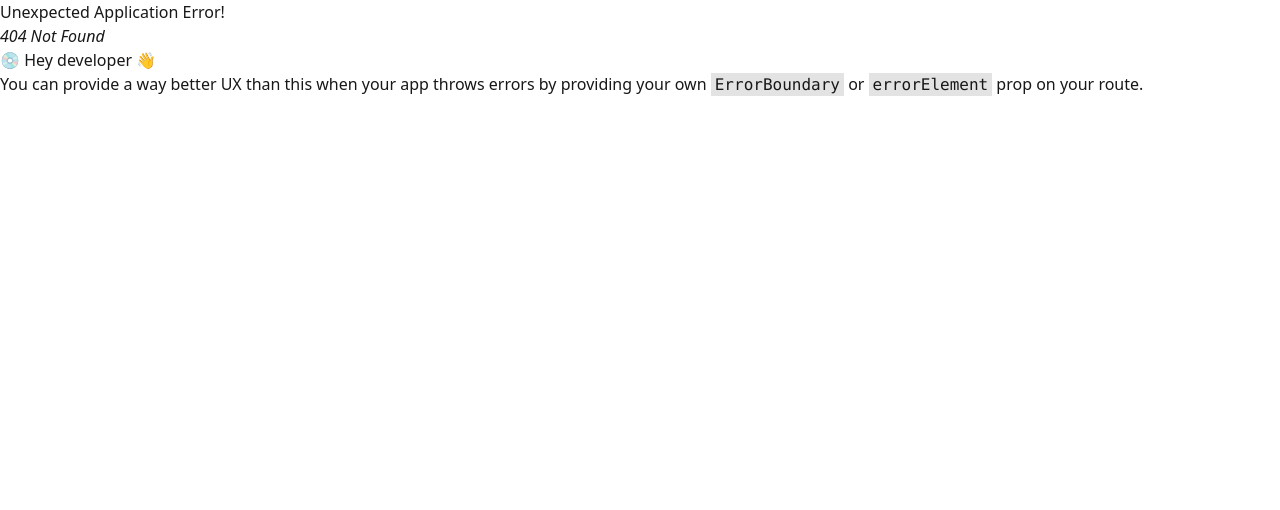
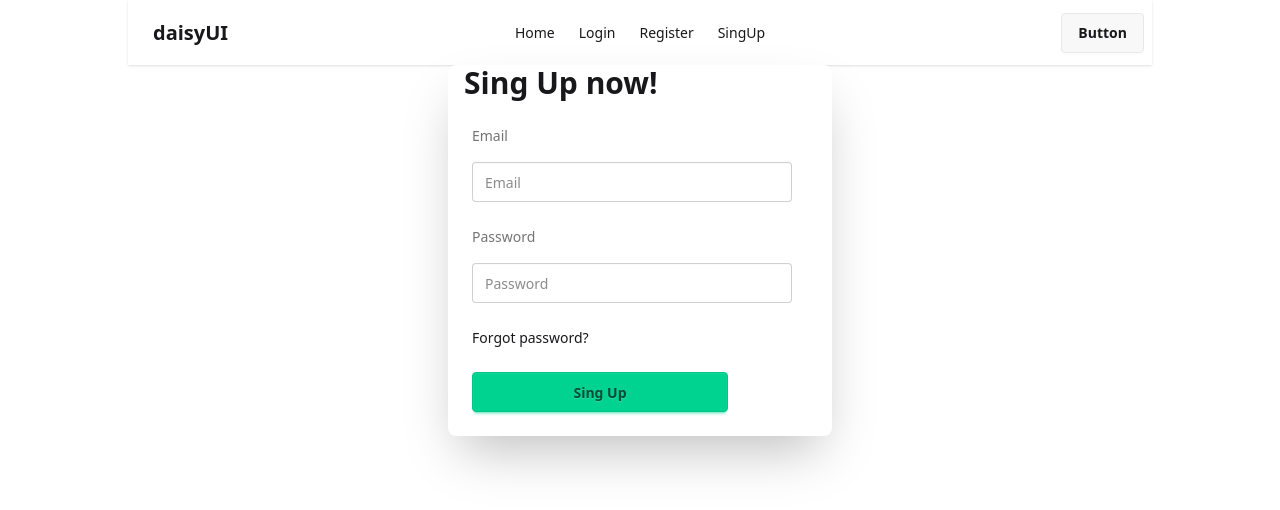
Before and after one commit to AkhiSharmin/Auth-Recap-Email-Pass-, a React (Vite) app: page /signUp in a window 1280 px wide. Before the commit this address had no page. Shown: the top 510 px of the page. Built offline with nearby package versions, Linux system fonts and the light colour scheme.

Commit message:
added singup

```diff
--- a/src/components/Header/Header.jsx
+++ b/src/components/Header/Header.jsx
@@ -14,7 +14,7 @@ const Header = () => {
         <NavLink to="/register">Register</NavLink>
       </li>
       <li>
-        <NavLink to="/register2">Register2</NavLink>
+        <NavLink to="/signUp">SingUp</NavLink>
       </li>
     </>
   );
--- a/src/components/Register/Register.jsx
+++ b/src/components/Register/Register.jsx
@@ -1,4 +1,6 @@
 import React from "react";
+import { createUserWithEmailAndPassword } from "firebase/auth";
+import { auth } from "../../firebase.init";
 
 const Register = () => {
   const handleRegister = (e) => {
@@ -6,6 +8,15 @@ const Register = () => {
     const email = e.target.email.value;
     const password = e.target.password.value;
     console.log(email, password);
+
+    //create user with email and password
+    createUserWithEmailAndPassword(auth, email, password)
+      .then((result) => {
+        console.log(result.user);
+      })
+      .catch((error) => {
+        console.log("Error", error);
+      });
   };
 
   return (
--- /dev/null
+++ b/src/components/SingUp/SingUp.jsx
@@ -0,0 +1,61 @@
+import { createUserWithEmailAndPassword } from "firebase/auth";
+import React, { useState } from "react";
+import { auth } from "../../firebase.init";
+
+const SingUp = () => {
+  const [errorMassage, setErrorMassage] = useState("");
+
+  const handelSingUp = (e) => {
+    e.preventDefault();
+    const email = e.target.email.value;
+    const password = e.target.password.value;
+    console.log(email, password);
+
+    // reset error and statues
+    setErrorMassage("");
+
+    //create user with email and password
+    createUserWithEmailAndPassword(auth, email, password)
+      .then((result) => {
+        console.log(result.user);
+      })
+      .catch((error) => {
+        console.log("Error", error.message);
+        setErrorMassage(error.message);
+      });
+  };
+
+  return (
+    <div className="card bg-base-100 w-full max-w-sm shrink-0 shadow-2xl mx-auto">
+      <h3 className="text-3xl ml-4 font-bold">Sing Up now!</h3>
+      <form onSubmit={handelSingUp} className="card-body">
+        <div className="form-control">
+          <label className="label">Email</label>
+          <input
+            name="email"
+            type="email"
+            className="input my-4"
+            placeholder="Email"
+            required
+          />
+        </div>
+        <div className="form-control">
+          <label className="label">Password</label>
+          <input
+            name="password"
+            type="password"
+            className="input my-4"
+            placeholder="Password"
+          />
+        </div>
+        <div>
+          <a className="link link-hover">Forgot password?</a>
+        </div>
+        <button className="btn btn-success btn-wide mt-4">Sing Up</button>
+      </form>
+      {errorMassage && <p className="text-red-600">{errorMassage}</p>}
+    </div>
+  );
+};
+
+export default SingUp;
--- a/src/main.jsx
+++ b/src/main.jsx
@@ -9,6 +9,7 @@ import Main from "./layout/Main.jsx";
 import Home from "./components/Home/Home.jsx";
 import Login from "./components/Login/Login.jsx";
 import Register from "./components/Register/Register.jsx";
+import SingUp from "./components/SingUp/SingUp.jsx";
 
 const router = createBrowserRouter([
   {
@@ -27,6 +28,10 @@ const router = createBrowserRouter([
         path: "register",
         element: <Register></Register>,
       },
+      {
+        path: "signUp",
+        element: <SingUp></SingUp>,
+      },
     ],
   },
 ]);
```
